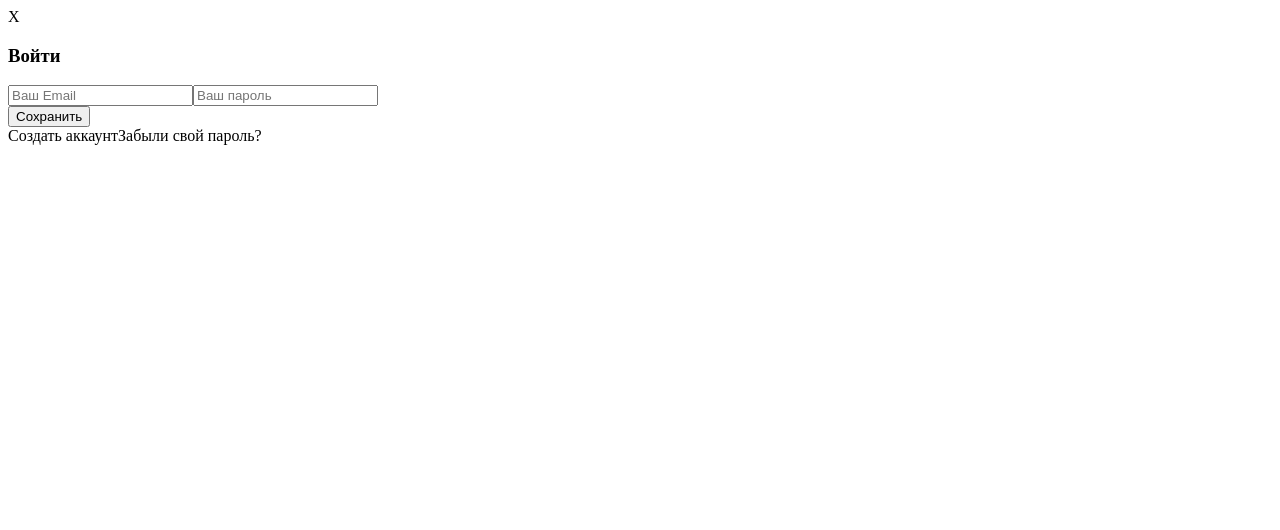
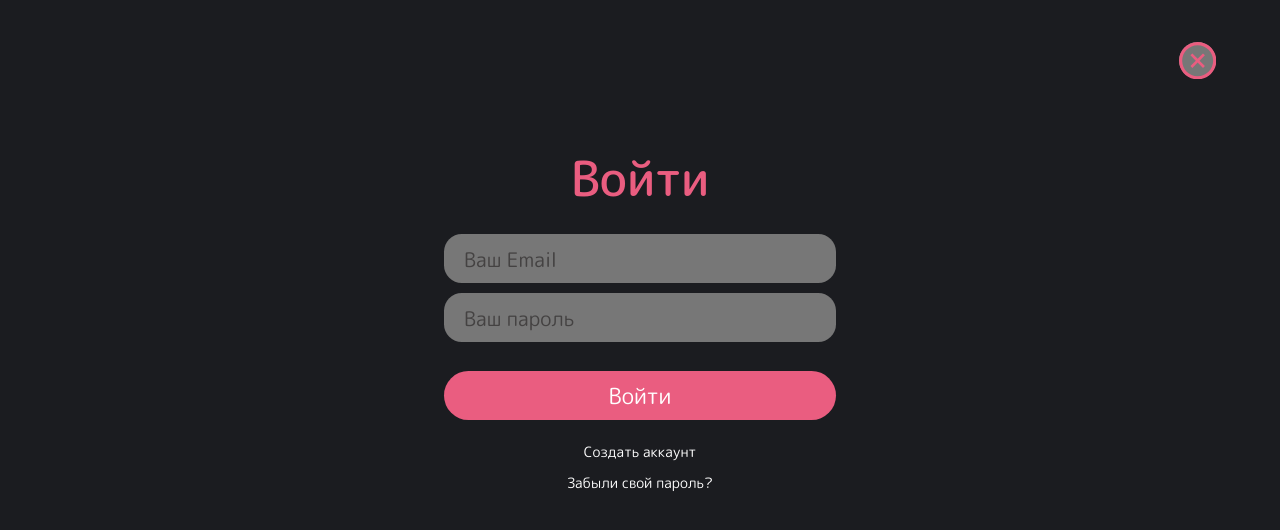
Before and after one commit to itgirlschool/InterviewTrainer, a React (Vite) app: page /login in a window 1280 px wide. Shown: the top 530 px of the page. Built offline with nearby package versions, Linux system fonts and the light colour scheme; no server answers.

Commit message:
add scss styles login

```diff
--- a/src/Pages/Auth/LoginIn/LoginIn.jsx
+++ b/src/Pages/Auth/LoginIn/LoginIn.jsx
@@ -1,3 +1,4 @@
+import { CloseCircleOutlined } from '@ant-design/icons';
 import "./LoginIn.scss";
 
 export default function LoginIn() {
@@ -6,7 +7,7 @@ export default function LoginIn() {
       <div className="container__login">
         <div className="cross-wrapper__login">
           <div className="crossbtn__login">
-            <span className="crossbtn-x">X</span>
+            <span className="crossbtn-x"><CloseCircleOutlined className="icon" /></span>
           </div>
         </div>
         <div className="wrapper__login">
@@ -14,12 +15,12 @@ export default function LoginIn() {
           <form action="" className="form-login__authorisation">
             <input type="text" placeholder="Ваш Email" className="form-login__input" />
             <input type="text" placeholder="Ваш пароль" className="form-login__input" />
-            <div className="save__login">
-              <button type="submit" className="btn__login">Сохранить</button>
+            <div className="enter__login">
+              <button type="submit" className="btn__login">Войти</button>
             </div>
-            <div className="enter__login">
-              <a className="enter__log">Создать аккаунт</a>
-              <a className="enter__log">Забыли свой пароль?</a>
+            <div className="extra__options">
+              <p className="option">Создать аккаунт</p>
+              <p className="option">Забыли свой пароль?</p>
             </div>
           </form>
         </div>
--- a/src/Pages/Auth/LoginIn/LoginIn.scss
+++ b/src/Pages/Auth/LoginIn/LoginIn.scss
@@ -0,0 +1,133 @@
+@import '../../../style/template.scss';
+
+
+* {
+    margin: 0;
+    padding: 0;
+    box-sizing: border-box;
+}
+
+//контейнер
+.container__login {
+    position: absolute;
+    top: 0;
+    left: 0;
+    width: 100%;
+    height: 100%;
+    background-color: $background-general;
+
+    //знак крестик для закрытия окошка
+    .cross-wrapper__login {
+        max-width: 95%;
+        padding-top: 3.25%;
+        margin-bottom: 7.92vh;
+
+        .crossbtn__login {
+            display: flex;
+            justify-content: flex-end;
+            align-items: center;
+
+            .crossbtn-x {
+                color: $pink-color;
+
+                .icon {
+                    font-size: 2.917vw;
+                    background-color: $grey;
+                    border-radius: 50%;
+                    cursor: pointer;
+                }
+            }
+        }
+    }
+
+    //wrapper формы авторизации и заголовок
+    .wrapper__login {
+        text-align: center;
+
+        .title__login {
+            margin-bottom: 2.64vh;
+            font-family: "M PLUS Rounded 1c", sans-serif;
+            font-weight: 500;
+            font-style: normal;
+            font-size: 48px;
+            color: $pink-color;
+        }
+
+        //Форма авторизации
+        .form-login__authorisation {
+
+            display: flex;
+            flex-direction: column;
+            justify-content: center;
+            align-items: center;
+
+            .form-login__input {
+
+                width: 30.69vw;
+                height: 6.1vh;
+                padding-left: 1.60vw;
+                font-family: "M PLUS Rounded 1c", sans-serif;
+                font-weight: 400;
+                font-size: 20px;
+
+                border: none;
+                border-radius: 1.39vw;
+                background-color: $grey;
+                color: $form-login_font-color;
+            }
+
+            .form-login__input:not(:last-of-type) {
+                margin-bottom: 10px;
+            }
+
+            .form-login__input:last-of-type {
+                margin-bottom: 3.68vh;
+            }
+
+            .form-login__input::placeholder {
+
+                font-size: 20px;
+                color: $form-login_font-color;
+            }
+
+            // кнопка "войти"  в форму
+            .enter__login {
+                margin-bottom: 22px;
+
+
+                .btn__login {
+                    width: 30.69vw;
+                    height: 6.1vh;
+                    border: none;
+                    border-radius: 3.47vw;
+                    font-family: "M PLUS Rounded 1c", sans-serif;
+                    font-weight: 400;
+                    font-style: normal;
+                    font-size: 22px;
+                    background-color: $pink-color;
+                    color: $white-color;
+                    cursor: pointer;
+                }
+            }
+
+            .extra__options {
+                font-family: "M PLUS Rounded 1c", sans-serif;
+                font-weight: 400;
+                font-size: 1.11vw;
+                font-style: normal;
+                color: $white-color;
+                cursor: pointer;
+
+                .option {
+                    display: block;
+                }
+
+                .option:not(:last-of-type) {
+                    margin-bottom: 10px;
+                }
+            }
+
+
+        }
+    }
+}
--- a/src/style/template.scss
+++ b/src/style/template.scss
@@ -0,0 +1,8 @@
+@import url('https://fonts.googleapis.com/css2?family=M+PLUS+Rounded+1c:wght@400;500&display=swap');
+
+$background-general: #1B1C20;
+$pink-color: #EA5D80;
+$grey: #777777;
+$form-login_font-color: #444242;
+$white-color: #FFFFFF;
+$red-error: red;
```
